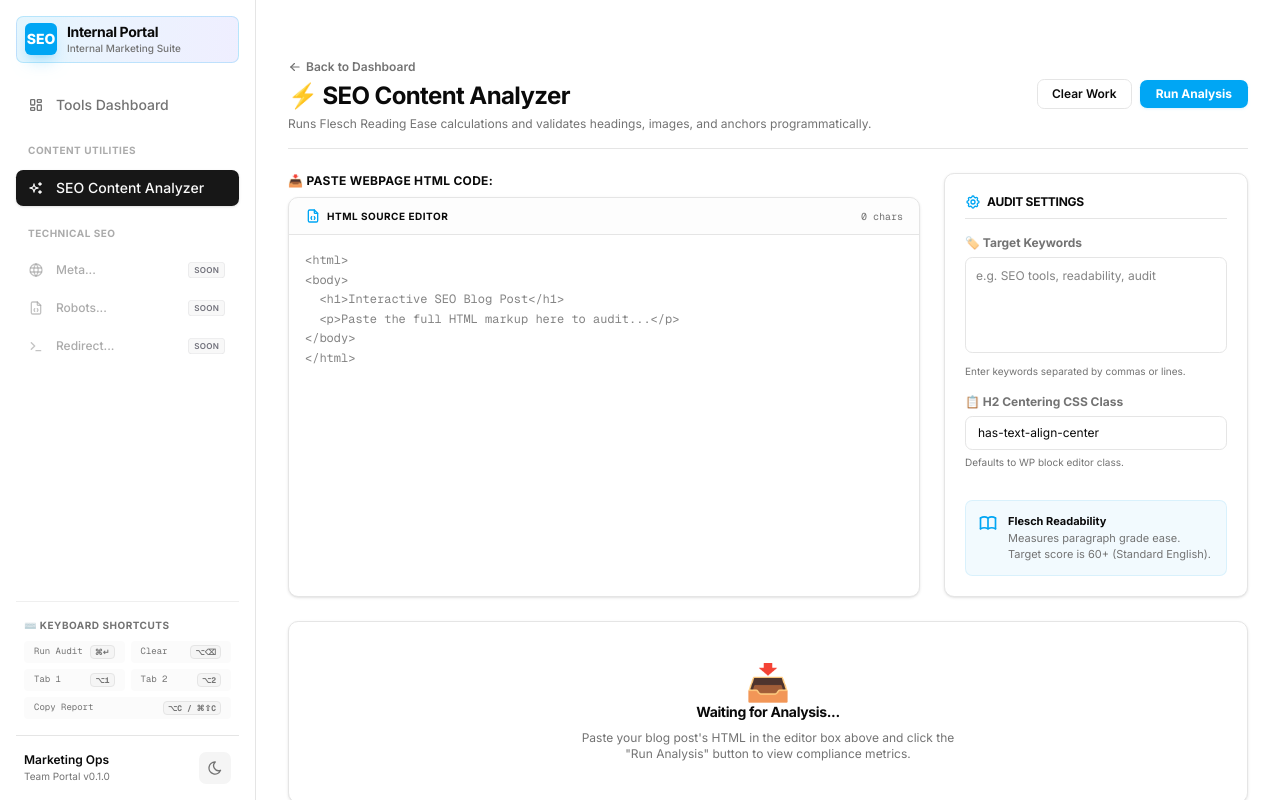
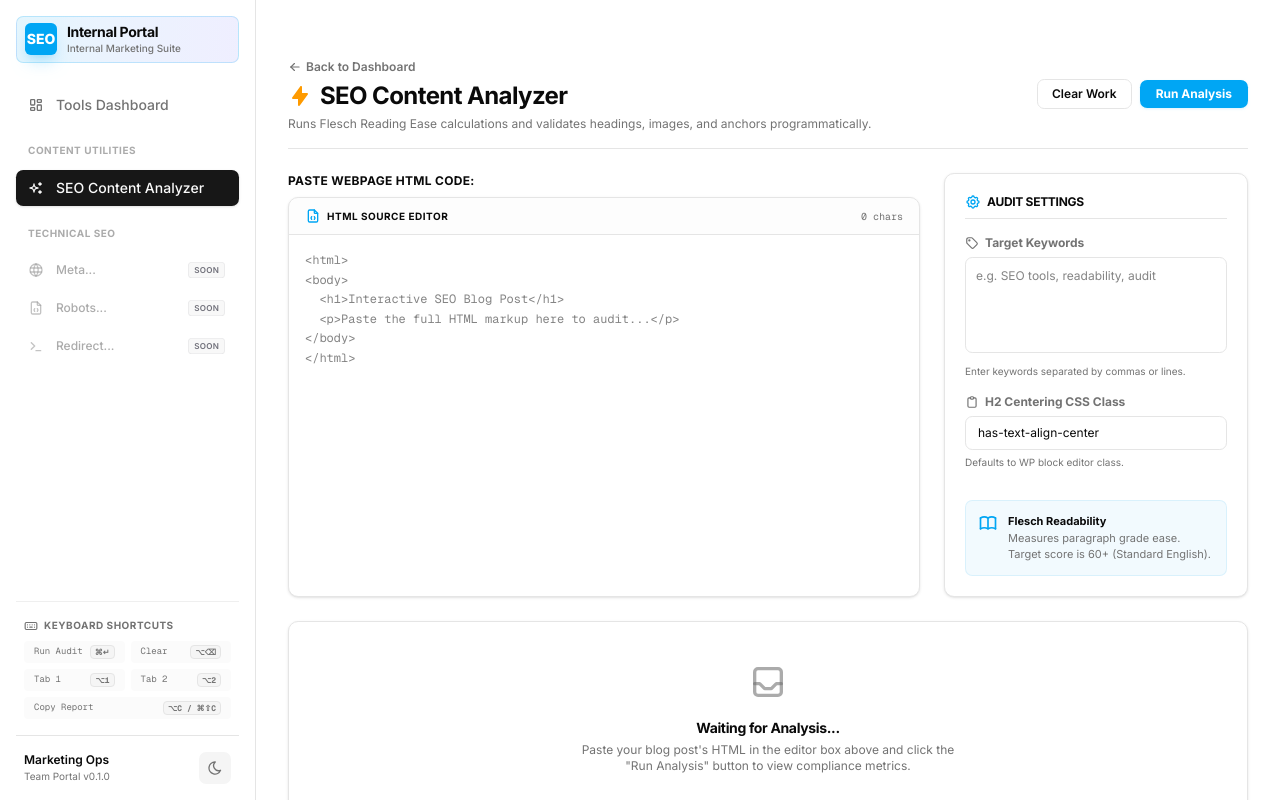
Before and after one commit to gautamtechmero/seo_tools, a Next.js app: page /content-analyzer in a window 1280 px wide. Built offline with nearby package versions, Linux system fonts and the light colour scheme.

Commit message:
Replace emojis with professional Tabler icons in Content Analyzer and Layout

```diff
--- a/app/content-analyzer/page.tsx
+++ b/app/content-analyzer/page.tsx
@@ -15,7 +15,15 @@ import {
   IconBook,
   IconExternalLink,
   IconFileCode,
-  IconSettings
+  IconSettings,
+  IconBolt,
+  IconTag,
+  IconClipboard,
+  IconChartBar,
+  IconBrandPython,
+  IconKey,
+  IconAlertTriangle,
+  IconInbox
 } from "@tabler/icons-react"
 import { runSeoAudit, generateProgrammaticReport, type AuditResults } from "@/lib/seo-analyzer"
 
@@ -163,7 +171,7 @@ export default function ContentAnalyzerPage() {
             <IconArrowLeft className="size-3.5" /> Back to Dashboard
           </Link>
           <h2 className="text-2xl font-bold tracking-tight flex items-center gap-2">
-            ⚡ SEO Content Analyzer
+            <IconBolt className="size-6 text-amber-500 fill-amber-500" /> SEO Content Analyzer
           </h2>
           <p className="text-xs text-muted-foreground">
             Runs Flesch Reading Ease calculations and validates headings, images, and anchors programmatically.
@@ -197,7 +205,7 @@ export default function ContentAnalyzerPage() {
         {/* HTML Paste Box */}
         <div className="lg:col-span-2 flex flex-col space-y-2">
           <label className="text-xs font-bold text-foreground tracking-wide uppercase block">
-            📥 Paste Webpage HTML Code:
+            Paste Webpage HTML Code:
           </label>
 
           <div className="bg-card border border-border rounded-xl shadow-sm overflow-hidden flex flex-col h-full">
@@ -233,8 +241,8 @@ export default function ContentAnalyzerPage() {
 
               {/* Target Keywords Input */}
               <div className="space-y-1.5">
-                <label className="text-xs font-bold text-muted-foreground block">
-                  🏷️ Target Keywords
+                <label className="text-xs font-bold text-muted-foreground flex items-center gap-1.5">
+                  <IconTag className="size-3.5" /> Target Keywords
                 </label>
                 <textarea
                   value={keywordsRaw}
@@ -249,8 +257,8 @@ export default function ContentAnalyzerPage() {
 
               {/* H2 Class Input */}
               <div className="space-y-1.5">
-                <label className="text-xs font-bold text-muted-foreground block">
-                  📋 H2 Centering CSS Class
+                <label className="text-xs font-bold text-muted-foreground flex items-center gap-1.5">
+                  <IconClipboard className="size-3.5" /> H2 Centering CSS Class
                 </label>
                 <input
                   type="text"
@@ -292,7 +300,7 @@ export default function ContentAnalyzerPage() {
                   : "border-transparent text-muted-foreground hover:text-foreground"
               }`}
             >
-              📊 Summary Dashboard
+              <span className="flex items-center gap-1.5"><IconChartBar className="size-4" /> Summary Dashboard</span>
             </button>
             <button
               onClick={() => setActiveTab("python-report")}
@@ -302,7 +310,7 @@ export default function ContentAnalyzerPage() {
                   : "border-transparent text-muted-foreground hover:text-foreground"
               }`}
             >
-              🐍 Python Programmatic Audit
+              <span className="flex items-center gap-1.5"><IconBrandPython className="size-4" /> Python Programmatic Audit</span>
             </button>
           </div>
 
@@ -366,7 +374,7 @@ export default function ContentAnalyzerPage() {
                 <div className="bg-card border border-border rounded-xl p-5 space-y-4 shadow-sm flex flex-col justify-between">
                   <div>
                     <h3 className="text-sm font-bold tracking-tight text-foreground border-b border-border pb-2 flex items-center justify-between">
-                      <span>🔑 Target Keyword Density</span>
+                      <span className="flex items-center gap-1.5"><IconKey className="size-4 text-sky-500" /> Target Keyword Density</span>
                       <span className="text-[10px] bg-sky-500/10 text-sky-400 border border-sky-500/20 px-2 py-0.5 rounded font-bold uppercase tracking-wider">
                         {keywordsList.length} defined
                       </span>
@@ -431,8 +439,8 @@ export default function ContentAnalyzerPage() {
 
                 {/* Audit Checklist Flags */}
                 <div className="bg-card border border-border rounded-xl p-5 space-y-4 shadow-sm">
-                  <h3 className="text-sm font-bold tracking-tight text-foreground border-b border-border pb-2">
-                    ⚠️ Key Audit Checklist Flags
+                  <h3 className="text-sm font-bold tracking-tight text-foreground border-b border-border pb-2 flex items-center gap-1.5">
+                    <IconAlertTriangle className="size-4 text-sky-500" /> Key Audit Checklist Flags
                   </h3>
 
                   <div className="space-y-3.5 mt-3 text-xs md:text-sm">
@@ -752,12 +760,14 @@ export default function ContentAnalyzerPage() {
 
         </div>
       ) : (
-        <div className="bg-card border border-border rounded-xl p-10 text-center text-muted-foreground space-y-2 shadow-sm animate-in fade-in-50 duration-300">
-          <span className="text-4xl">📥</span>
-          <h4 className="text-sm font-bold text-foreground tracking-tight">Waiting for Analysis...</h4>
-          <p className="text-xs text-muted-foreground max-w-sm mx-auto">
-            Paste your blog post's HTML in the editor box above and click the "Run Analysis" button to view compliance metrics.
-          </p>
+        <div className="bg-card border border-border rounded-xl p-10 text-center text-muted-foreground space-y-4 shadow-sm animate-in fade-in-50 duration-300 flex flex-col items-center justify-center">
+          <IconInbox className="size-10 text-muted-foreground/60" />
+          <div className="space-y-1">
+            <h4 className="text-sm font-bold text-foreground tracking-tight">Waiting for Analysis...</h4>
+            <p className="text-xs text-muted-foreground max-w-sm mx-auto">
+              Paste your blog post's HTML in the editor box above and click the "Run Analysis" button to view compliance metrics.
+            </p>
+          </div>
         </div>
       )}
 
--- a/components/app-layout.tsx
+++ b/components/app-layout.tsx
@@ -11,7 +11,8 @@ import {
   IconFileCode,
   IconTerminal,
   IconSun,
-  IconMoon
+  IconMoon,
+  IconKeyboard
 } from "@tabler/icons-react"
 
 interface NavItem {
@@ -136,8 +137,8 @@ export default function AppLayout({ children }: { children: React.ReactNode }) {
         <div className="space-y-4">
           {/* Keyboard Shortcuts Helper */}
           <div className="border-t border-border/60 pt-4 px-2 space-y-2">
-            <span className="text-[10px] uppercase font-bold text-muted-foreground tracking-wider block">
-              ⌨️ Keyboard Shortcuts
+            <span className="text-[10px] uppercase font-bold text-muted-foreground tracking-wider flex items-center gap-1.5">
+              <IconKeyboard className="size-3.5" /> Keyboard Shortcuts
             </span>
             <div className="grid grid-cols-2 gap-1.5 text-[9px] text-muted-foreground font-mono">
               <div className="flex items-center justify-between bg-muted/40 px-2.5 py-1 rounded">
```
